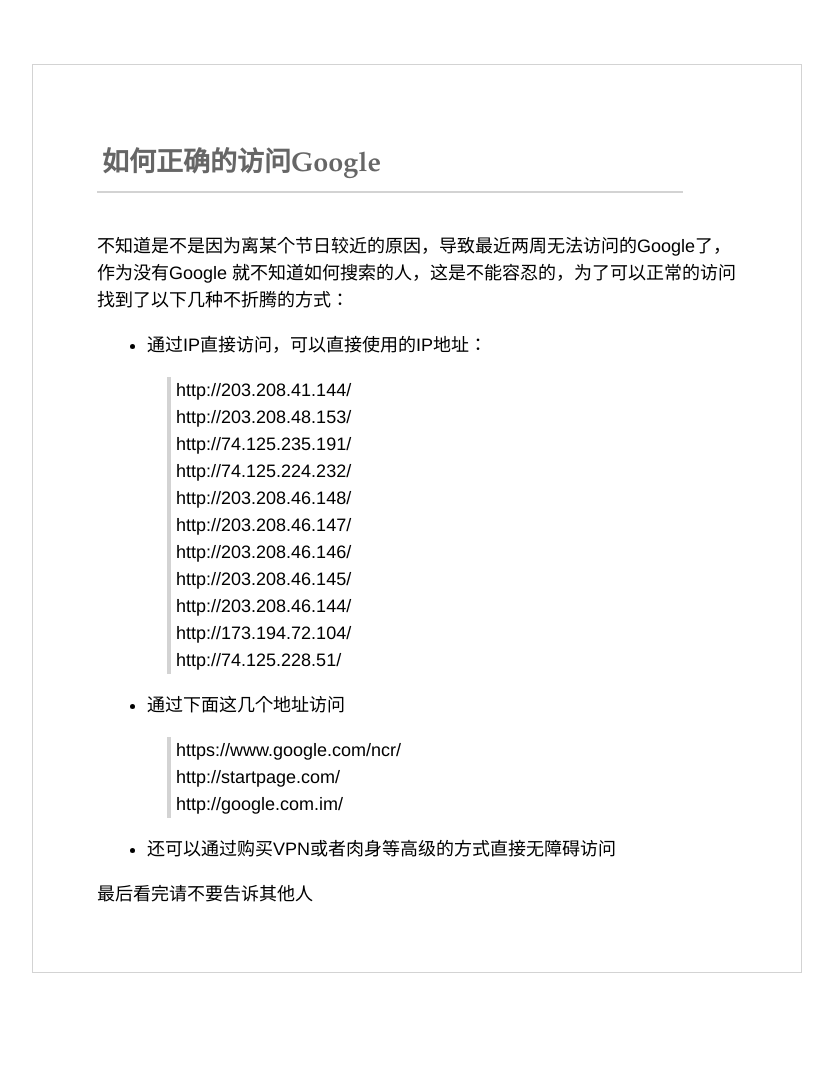
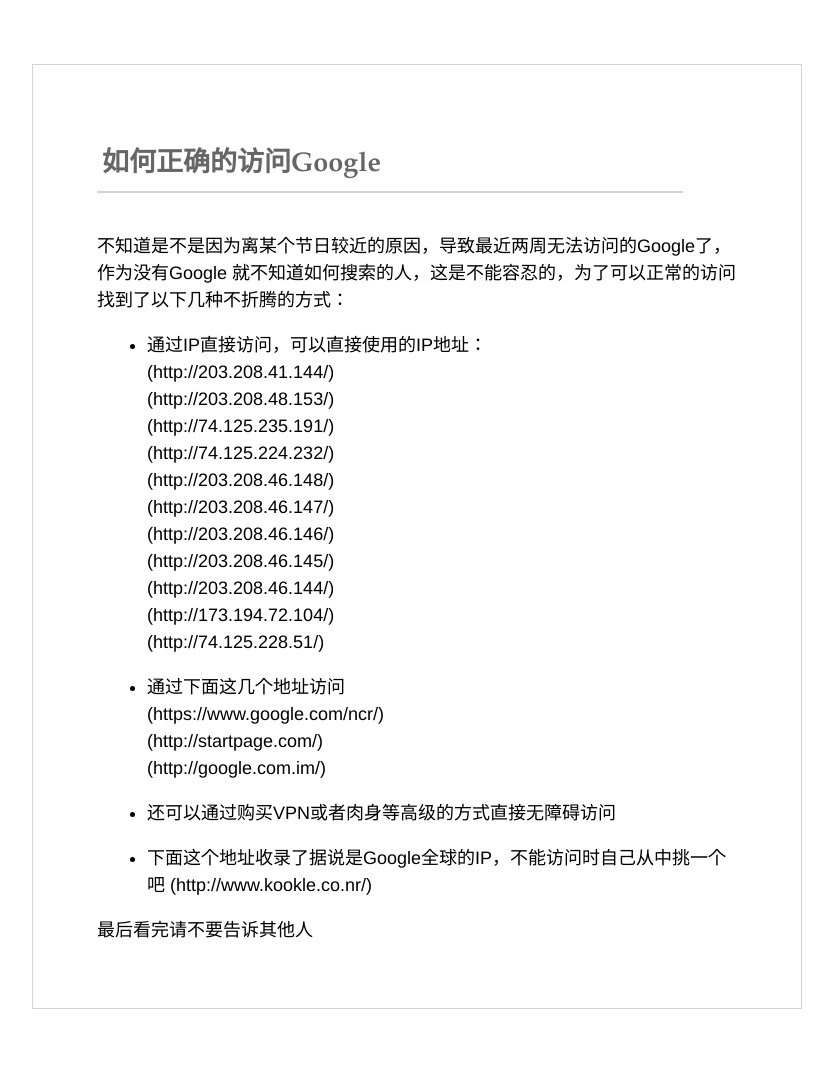
Before and after one commit to zhatrix/zhatrix.github.io, a Jekyll site: the page built from _posts/2014-06-09-visit-google.md, in a window 1280 px wide. Shown: the whole page, without its empty margins (224-1057 px from the left). Built offline with Jekyll 4.4.1, drawn with Linux system fonts in a browser that asks for light colours; Markdown is read by kramdown in place of the engine named in the settings; before the commit the page ends 1037 px from its top, so only the background shows below that.

Commit message:
更新文章

```diff
--- a/_posts/2014-06-09-visit-google.md
+++ b/_posts/2014-06-09-visit-google.md
@@ -7,24 +7,26 @@
 就不知道如何搜索的人，这是不能容忍的，为了可以正常的访问找到了以下几种不折腾的方式：
 
 * 通过IP直接访问，可以直接使用的IP地址：
-> http://203.208.41.144/
-> http://203.208.48.153/
-> http://74.125.235.191/
-> http://74.125.224.232/
-> http://203.208.46.148/
-> http://203.208.46.147/
-> http://203.208.46.146/
-> http://203.208.46.145/
-> http://203.208.46.144/
-> http://173.194.72.104/
-> http://74.125.228.51/
+(http://203.208.41.144/)
+(http://203.208.48.153/)
+(http://74.125.235.191/)
+(http://74.125.224.232/)
+(http://203.208.46.148/)
+(http://203.208.46.147/)
+(http://203.208.46.146/)
+(http://203.208.46.145/)
+(http://203.208.46.144/)
+(http://173.194.72.104/)
+(http://74.125.228.51/)
 
 * 通过下面这几个地址访问
-> https://www.google.com/ncr/
-> http://startpage.com/
-> http://google.com.im/
+(https://www.google.com/ncr/)
+(http://startpage.com/)
+(http://google.com.im/)
 
 * 还可以通过购买VPN或者肉身等高级的方式直接无障碍访问
 
+* 下面这个地址收录了据说是Google全球的IP，不能访问时自己从中挑一个吧
+(http://www.kookle.co.nr/)
 
 最后看完请不要告诉其他人
```
Also changed, not shown: _posts/2014-06-10-vim-tutorial.md (added, +152 -0 lines).
